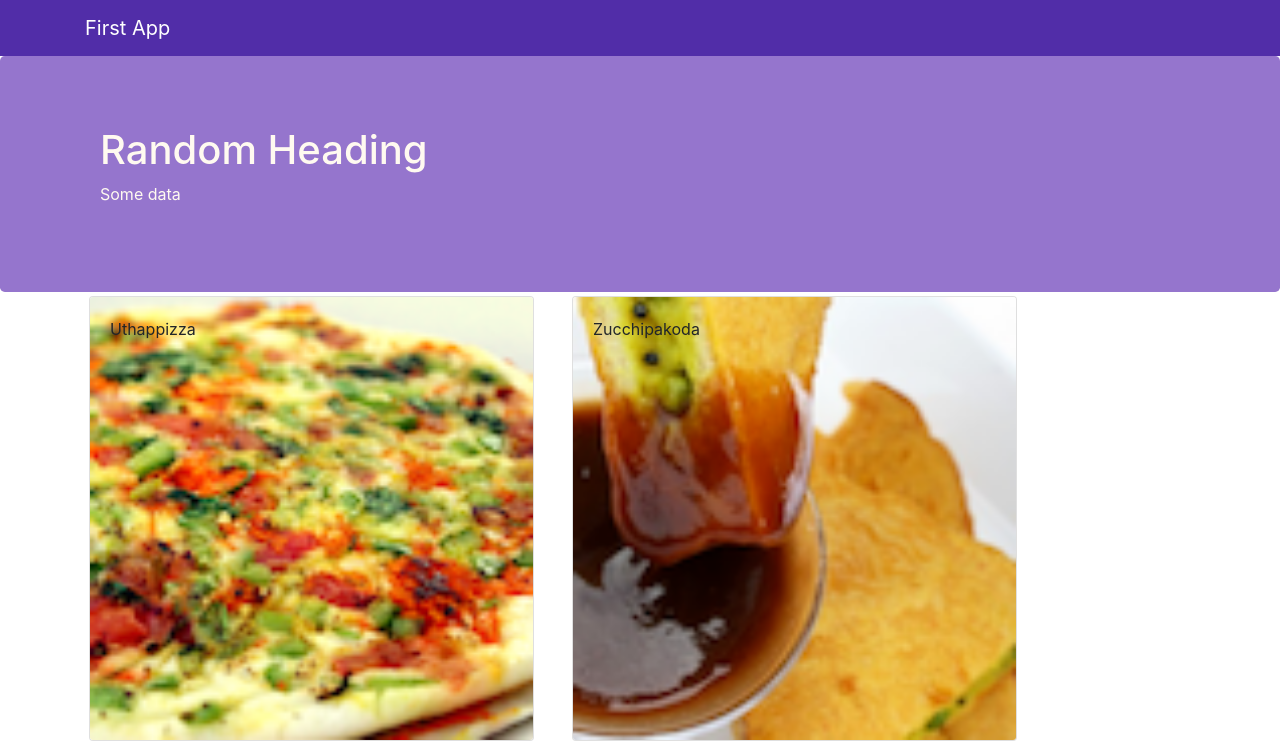
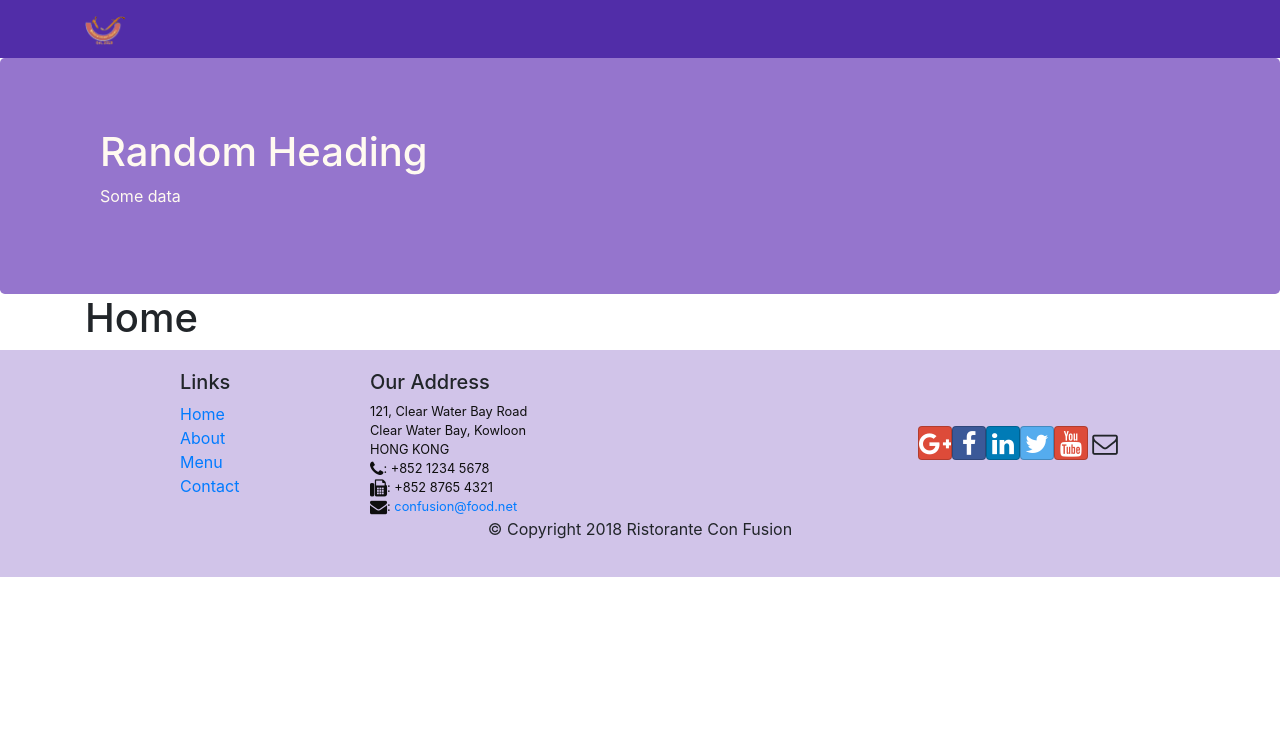
Before and after one commit to alishaagupta/react-app, a React (Create React App) app: page /home in a window 1280 px wide. Shown: the top 747 px of the page. Built offline with nearby package versions, Linux system fonts and the light colour scheme.

Commit message:
routing in react

```diff
--- a/package.json
+++ b/package.json
@@ -10,6 +10,7 @@
     "font-awesome": "^4.7.0",
     "react": "^16.13.1",
     "react-dom": "^16.13.1",
+    "react-router-dom": "^4.2.2",
     "react-scripts": "3.4.1"
   },
   "scripts": {
--- a/src/App.js
+++ b/src/App.js
@@ -2,14 +2,17 @@
 import{Navbar, NavbarBrand} from'reactstrap';
 import Main from './components/MainComponent';
 import './App.css';
+import {BrowserRouter} from 'react-router-dom';
 
 class App extends Component {
 
   render(){
     return (
-    <div>
-     <Main/>
-    </div>
+    <BrowserRouter>
+      <div>
+        <Main/>
+      </div>
+    </BrowserRouter>
   );
 }
 
--- a/src/components/DishDetailComponent.js
+++ b/src/components/DishDetailComponent.js
@@ -1,6 +1,6 @@
 import React, {Component} from 'react';
 // import {Media} from 'reactstrap';
-import {Card, CardImg, CardImgOverlay, CardText, CardBody, CardTitle } from 'reactstrap';
+import {Card, CardImg, CardText, CardBody, CardTitle } from 'reactstrap';
 
 function RenderDish(dish) {
     return(
@@ -14,12 +14,14 @@
     )
 }
 
+
 // turn render function to const
 
 const DishDetailComponent = (props) => {
         if (props.dish == null || undefined ) {
             return (<div></div>)
         }else{
+
             return(
                 <RenderDish dish={props.dish} />
             )
--- a/src/components/FooterComponent.js
+++ b/src/components/FooterComponent.js
@@ -1,5 +1,5 @@
 import React, {Component} from 'react';
-import{Navbar, NavbarBrand, Jumbotron} from'reactstrap';
+import {Link} from 'react-router-dom';
 
 function Footer(props) {
     return(
@@ -9,10 +9,10 @@
                 <div className="col-4 offset-1 col-sm-2">
                     <h5>Links</h5>
                     <ul className="list-unstyled">
-                        <li><a href="#">Home</a></li>
-                        <li><a href="#">About</a></li>
-                        <li><a href="#">Menu</a></li>
-                        <li><a href="contactus.html">Contact</a></li>
+                        <li><Link to="/home">Home</Link></li>
+                        <li><Link to="/aboutus">About</Link></li>
+                        <li><Link to="/menu">Menu</Link></li>
+                        <li><Link to="/contactus">Contact</Link></li>
                     </ul>
                 </div>
                 <div className="col-7 col-sm-5">
--- a/src/components/HeaderComponent.js
+++ b/src/components/HeaderComponent.js
@@ -1,21 +1,67 @@
 import React, {Component} from 'react';
-import{Navbar, NavbarBrand, Jumbotron} from'reactstrap';
-
+import{Navbar, NavbarBrand, Jumbotron, Nav, NavbarToggler, Collapse, NavItem} from'reactstrap';
+import {NavLink} from  'react-router-dom';
 
 class Header extends Component{
 
     constructor(props){
         super(props);
+
+        this.state={
+            isNavOpen : false
+        }
+
+        this.toggleNav = this.toggleNav.bind(this);
     }
 
+    toggleNav(){
+        this.setState({
+            isNavOpen: !(this.state.isNavOpen)
+        })
+    }
     render(){
 
         return(
             <>
-                <Navbar dark>
-                <div className="container">
-                <NavbarBrand href="/"> First App </NavbarBrand>
-                </div>
+                <Navbar dark expand="md">
+                    <div className="container">
+                        <NavbarToggler onClick={this.toggleNav}/>
+                        <NavbarBrand className="mr-auto" href="/">
+                            <img src="assets/images/logo.png" height="30" width="41" alt="Laallala" />
+                        </NavbarBrand>
+                    <Collapse isOpen={this.state.isNavOpen}>
+                    <Nav navbar>
+                        <NavItem>
+                            <NavLink className="nav-link" to="/home">
+                                <span className="fa fa-home fa-lg" color="white">
+                                </span>
+                                Home
+                            </NavLink>
+                        </NavItem>
+                        <NavItem>
+                            <NavLink className="nav-link" to="/aboutus">
+                                <span className="fa fa-info fa-lg">
+                                </span>
+                                About Us
+                            </NavLink>
+                        </NavItem>
+                        <NavItem>
+                            <NavLink className="nav-link" to="/menu">
+                                <span className="fa fa-list fa-lg">
+                                </span>
+                                Menu
+                            </NavLink>
+                        </NavItem>
+                        <NavItem>
+                            <NavLink className="nav-link" to="/contactus">
+                                <span className="fa fa-address-card fa-lg">
+                                </span>
+                                Contact Us
+                            </NavLink>
+                        </NavItem>
+                    </Nav>
+                    </Collapse>
+                    </div>
                 </Navbar>
                 <Jumbotron>
                     <div className="container">
--- /dev/null
+++ b/src/components/HomeComponent.js
@@ -0,0 +1,11 @@
+import React from 'react';
+
+function  Home(props) {
+    return(
+        <div className="container">
+            <h1>Home</h1>
+        </div>
+    )
+}
+
+export default Home;
--- a/src/components/MainComponent.js
+++ b/src/components/MainComponent.js
@@ -4,6 +4,8 @@
 import Header from './HeaderComponent';
 import Footer from './FooterComponent';
 import {DISHES} from '../shared/dishes';
+import Home from './HomeComponent';
+import {Switch, Route, Redirect } from 'react-router-dom';
 
 class Main extends Component {
 
@@ -11,27 +13,29 @@
     super(props);
 
     this.state = {
-      dishes: DISHES,
-      selectedDish: null
+      dishes: DISHES
     }
   }
 
-  onDishSelect(dishId){
 
-    this.setState({selectedDish: dishId})
-        // should call another component
-   }
+  // {()  => <Menu dishes={this.state.dishes} because props has to be sent
+  // if no state has to be sent then no funciton is reqruired, like homepage
 
   render(){
+
+    const HomePage = () => {
+      return(
+        <Home />
+      )
+    }
     return (
     <div >
       <Header/>
-      <Menu dishes={this.state.dishes}
-      onClick={(dishId) => this.onDishSelect(dishId)}
-       />
-      <DishDetailComponent
-      dish={this.state.dishes.filter((dish) => dish.id === this.state.selectedDish)[0]}
-      />
+        <Switch>
+          <Route path="/home" component={HomePage} />
+          <Route exact path = "/menu" component={()  => <Menu dishes={this.state.dishes} />} />
+          <Redirect to="/home" />
+        </Switch>
       <Footer/>
     </div>
   );
```
Also changed, not shown: 1 other file (tests, documents, lock files or other folders).
